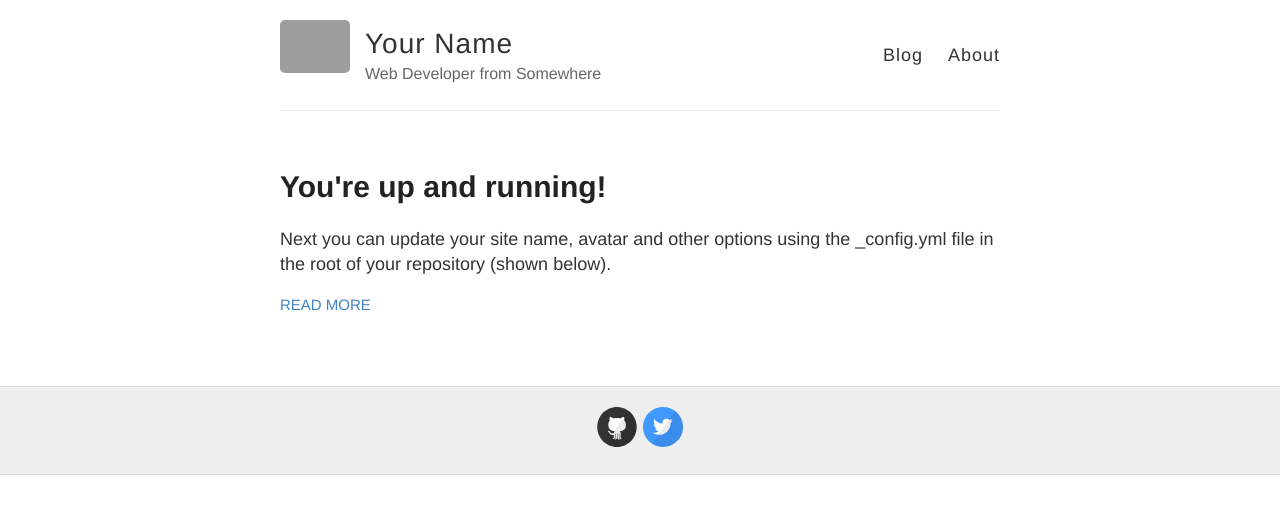
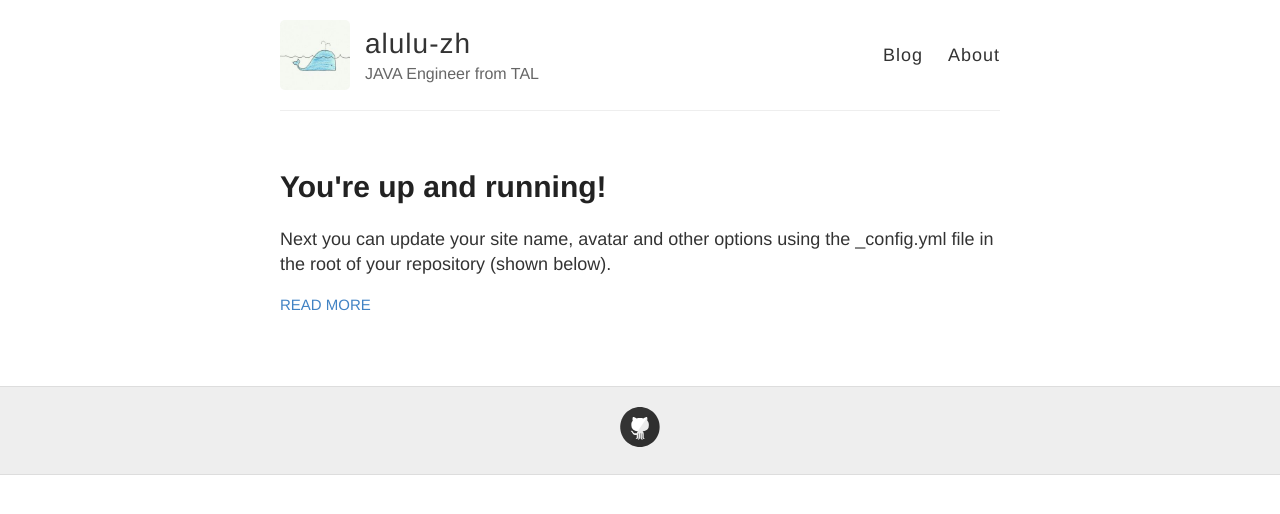
Before and after one commit to alulu-zh/alulu-zh.github.io, a Jekyll site: the page built from index.html, in a window 1280 px wide. Shown: the top 514 px of the page. Built offline with Jekyll 4.4.1, drawn with Linux system fonts in a browser that asks for light colours; grey boxes are pictures that could not be loaded.

Commit message:
initial theme

```diff
--- a/_config.yml
+++ b/_config.yml
@@ -3,13 +3,13 @@
 #
 
 # Name of your site (displayed in the header)
-name: Your Name
+name: alulu-zh
 
 # Short bio or description (displayed in the header)
-description: Web Developer from Somewhere
+description: JAVA Engineer from TAL
 
 # URL of your avatar or profile pic (you could use your GitHub profile pic)
-avatar: https://raw.githubusercontent.com/barryclark/jekyll-now/master/images/jekyll-logo.png
+avatar: https://raw.githubusercontent.com/alulu-zh/alulu-zh.github.io/master/images/whale.jpg
 
 #
 # Flags below are optional
@@ -21,12 +21,12 @@ footer-links:
   email:
   facebook:
   flickr:
-  github: barryclark/jekyll-now
+  github: alulu-zh/alulu-zh.github.io
   instagram:
   linkedin:
   pinterest:
   rss: # just type anything here for a working RSS icon
-  twitter: jekyllrb
+  twitter:
   stackoverflow: # your stackoverflow profile, e.g. "users/50476/bart-kiers"
   youtube: # channel/<your_long_string> or user/<user-name>
   googleplus: # anything in your profile username that comes after plus.google.com/
```
Also changed, not shown: images/IMG_0335.JPG (added), images/whale.jpg (added).
